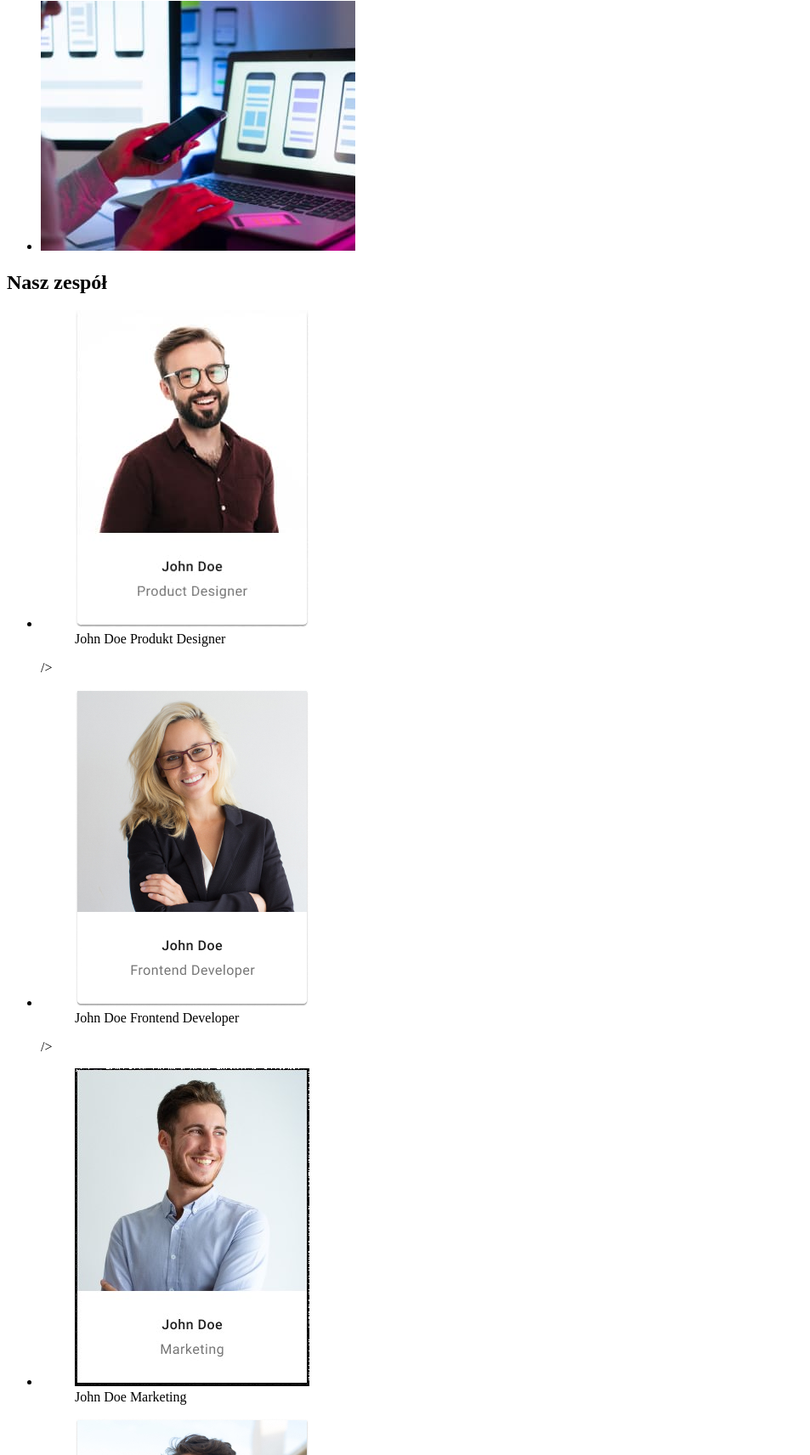
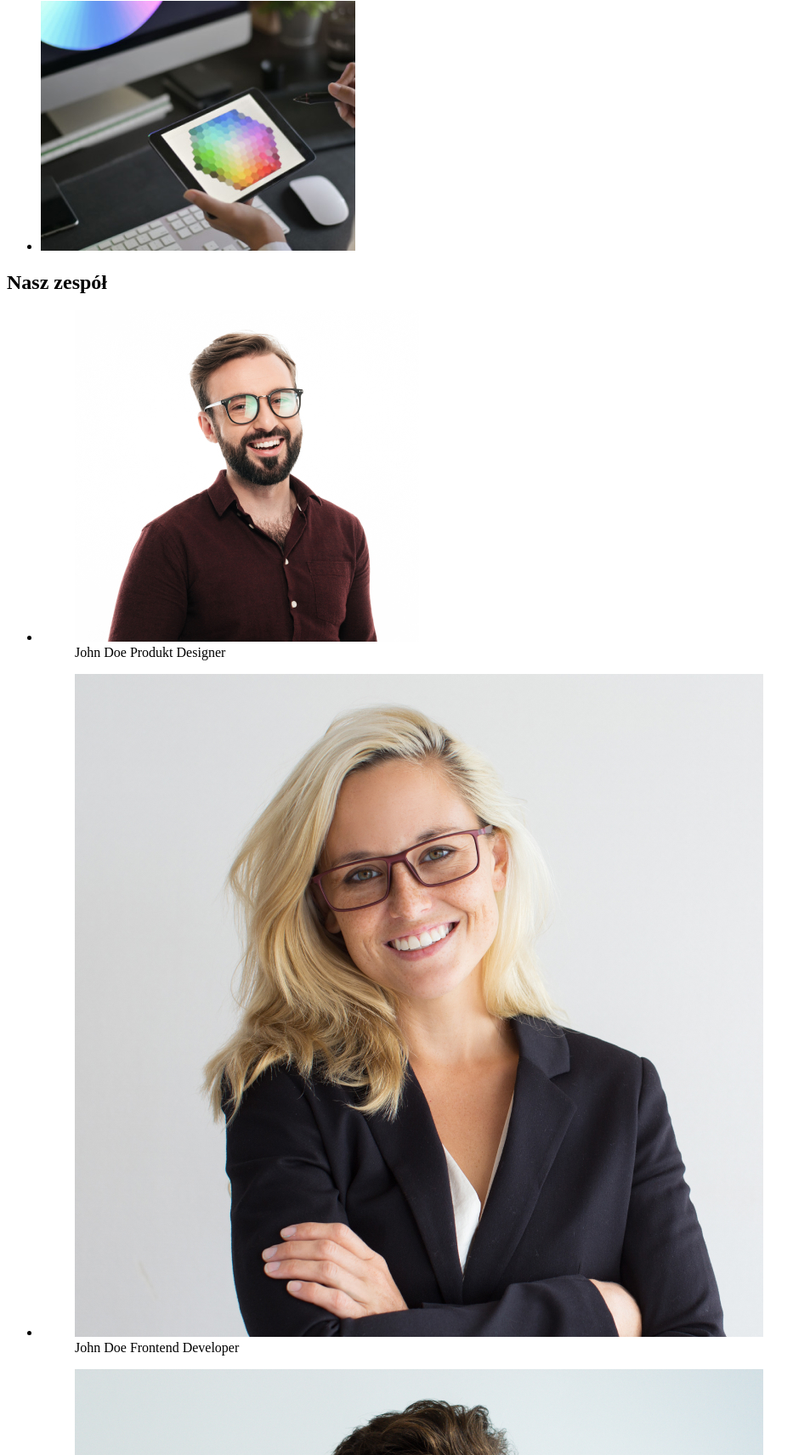
Before and after one commit to KarolinaKuszpa/goit-markup-hw-01, a plain HTML site: page index.html in a window 1280 px wide. Shown: the part 1088-2800 px from the top of the page at 85% size, without its empty margins (0-953 px from the left). Drawn offline with Linux system fonts and the light colour scheme.

Commit message:
poprawa kodu

```diff
--- a/index.html
+++ b/index.html
@@ -26,7 +26,6 @@
         <h1>EFEKTYWNE ROZWIĄZANIA DLA WASZEGO BIZNESU</h1>
         <button type="button">Zamów usługę</button>
       </section>
-
       <section>
         <h2>Czym się zajmujemy</h2>
         <ul>
@@ -63,10 +62,12 @@
             </p>
           </li>
         </ul>
+      </section>
+      <section>
         <ul>
           <li>
             <img
-              src="images/programmer-1.jpg"
+              src="images/programmingService.jpg"
               width="370"
               height="294"
               alt="pisze na komputerze"
@@ -74,7 +75,7 @@
           </li>
           <li>
             <img
-              src="images/programmer-2.jpg"
+              src="images/Helpdesk.jpg"
               width="370"
               height="294"
               alt="trzyma telefon w ręku"
@@ -82,7 +83,7 @@
           </li>
           <li>
             <img
-              src="images/programmer-3.jpg"
+              src="images/GraphicDesigner.jpg"
               width="370"
               height="294"
               alt="trzyma tablet w ręku"
@@ -97,50 +98,46 @@
           <li>
             <figure>
               <img
-                src="images/worker-1.jpg"
-                width="276"
-                height="374"
-                alt="John Doe"
+                src="images/First-employee-ProduktDesigner.jpg"
+                width="406"
+                height="390"
+                alt="First-employee-ProduktDesigner"
               />
               <figcaption>John Doe Produkt Designer</figcaption>
             </figure>
-            />
           </li>
           <li>
             <figure>
               <img
-                src="images/worker-2.jpg"
-                width="276"
-                height="374"
-                alt="John Doe"
+                src="images/Second-employee-FrontentDeveloper.jpg"
+                width="810"
+                height="780"
+                alt="Second-employee-FrontentDeveloper"
               />
               <figcaption>John Doe Frontend Developer</figcaption>
             </figure>
-            />
           </li>
           <li>
             <figure>
               <img
-                src="images/worker-3.jpg"
-                width="276"
-                height="374"
-                alt="John Doe"
+                src="images/Third-employee-Marketing.jpg"
+                width="810"
+                height="780"
+                alt="Third-employee-Marketing"
               />
               <figcaption>John Doe Marketing</figcaption>
             </figure>
           </li>
-
           <li>
             <figure>
               <img
-                src="images/worker-4.jpg"
-                width="276"
-                height="374"
-                alt="John Doe"
+                src="images/Fourth-employee-UlDesigner.jpg"
+                width="810"
+                height="780"
+                alt="Fourth-employee-UlDesigner"
               />
-              <figcaption>Jonk Doe Ul Designer</figcaption>
+              <figcaption>John Doe Ul Designer</figcaption>
             </figure>
-            />
           </li>
         </ul>
       </section>
```
Also changed, not shown: images/First-employee-ProduktDesigner.jpg (added), images/Fourth-employee-UlDesigner.jpg (added), images/GraphicDesigner.jpg (renamed from images/programmer-2.jpg), images/Helpdesk.jpg (renamed from images/programmer-3.jpg), images/Second-employee-FrontentDeveloper.jpg (added), images/Third-employee-Marketing.jpg (added), images/programmingService.jpg (renamed from images/programmer-1.jpg), images/worker-1.jpg (deleted), images/worker-2.jpg (deleted), images/worker-3.jpg (deleted), images/worker-4.jpg (deleted).
